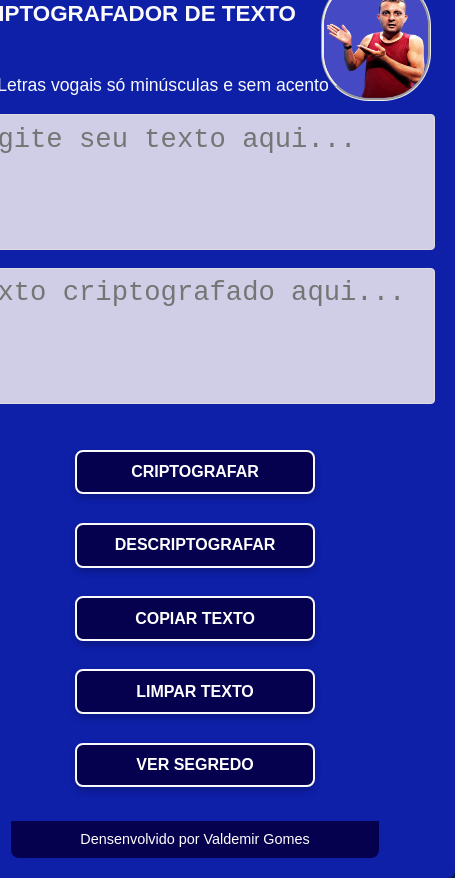
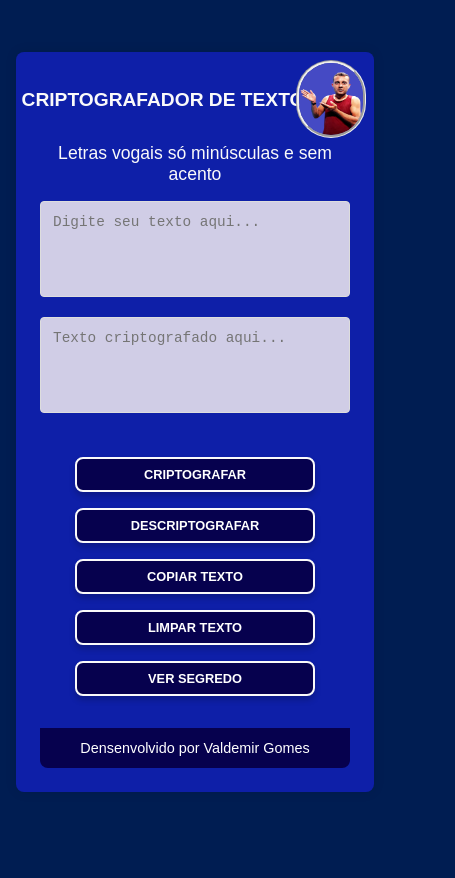
Before and after one commit to Valdemir91/Criptografador-de-Texto, a plain HTML site: page index.html in a window 390 px wide. Shown: the whole page, 455 px wide, since content can reach past the window. After the commit the page ends 844 px from the top, so only its background shows below. Drawn offline with Linux system fonts and the light colour scheme.

Commit message:
Update styles.css

```diff
--- a/styles.css
+++ b/styles.css
@@ -1,8 +1,8 @@
-:root{
---cor-do-titulo:#fafafa;
+:root {
+    --cor-do-titulo: #fafafa;
     --cor-do-quadro-dos-botao: hsla(234, 84%, 37%, 0.938);
---cor-fundo-pagina:#001d52;
---cor-dos-botao:#06014e;
+    --cor-fundo-pagina: #001d52;
+    --cor-dos-botao: #06014e;
 }
 
 body {
@@ -10,78 +10,81 @@ body {
     display: flex;
     justify-content: center;
     align-items: center;
-    height: 100vh;
+    min-height: 100vh;
     margin: 0;
     background-color: var(--cor-fundo-pagina);
+    padding: 1rem;
+    box-sizing: border-box;
 }
 
 .container {
     background-color: var(--cor-do-quadro-dos-botao);
-    padding: 1.25rem;
+    padding: 1.5rem;
     border-radius: 0.5rem;
     box-shadow: 0 0 0.7rem rgba(0, 0, 0, 0.1);
     text-align: center;
-    width: 37rem;
+    width: 100%;
+    max-width: 37rem;
     position: relative;
 }
 
 h1 {
+    margin-bottom: 2rem;
+    font-size: 1.6rem;
+    color: var(--cor-do-titulo);
+    font-weight: bold;
+    animation: slide-in 2s ease-out forwards;
     position: relative;
-    right: 4rem;
-    margin-bottom: 3rem;
-    font-size: 1.4rem;
-    color:var(--cor-do-titulo);
-    font-weight: bold;
+    left: -2rem; /* Ajuste para mover o título para a esquerda */
 }
 
 p {
-    position: relative;
-    right: 2rem;
     color: var(--cor-do-titulo);
     font-size: 1.1rem;
+    margin-bottom: 1rem;
 }
 
 textarea {
-    width: 30rem;
+    width: 100%;
     height: 8.5rem;
-    margin-bottom: 0.85rem;
-    padding: 0.55rem;
-    font-size: 1.7rem;
+    margin-bottom: 1rem;
+    padding: 0.75rem;
+    font-size: 1.2rem;
     border-radius: 0.25rem;
     border: 0.07rem solid #ddd;
+    background-color: #D0CDE6;
+    color: #666666;
     box-sizing: border-box;
     resize: none;
-    background-color: #D0CDE6;
-    color: #666666;
 }
 
 textarea::placeholder {
     text-align: left;
 }
 
-textarea:hover{
+textarea:hover {
     background-color: #d3f7e6;
 }
 
 .buttons {
     display: flex;
     flex-direction: column;
-    /* flex-direction: row; */
     align-items: center;
-    margin-top: 0.90rem;
+    margin-top: 1rem;
 }
 
 button {
-    width: 15rem;
+    width: 100%;
+    max-width: 15rem;
     padding: 0.7rem;
-    margin: 0.90rem;
+    margin: 0.5rem 0;
     font-size: 1rem;
     font-weight: bold;
     color: #FFFFFF;
     background-color: var(--cor-dos-botao);
-    border-style:double;
-    border-color:var(--cor-do-titulo);
-    border-radius: 0.50rem;
+    border-style: double;
+    border-color: var(--cor-do-titulo);
+    border-radius: 0.5rem;
     box-shadow: 0rem 0.25rem 0.38rem rgba(0, 0, 0, 0.2);
     cursor: pointer;
 }
@@ -92,31 +95,72 @@ button:hover {
 
 img {
     position: absolute;
-    top: 0.70rem;
+    top: 1rem;
     right: 1.5rem;
-    width: 6.5rem;
+    width: 6rem;
     height: auto;
     border-radius: 3rem;
-    border-style:groove;
+    border-style: groove;
 }
 
 footer {
-    position: relative;
-    right: -3.5rem;
-
-    background-color:var(--cor-dos-botao);
-    padding: 0.63rem;
+    background-color: var(--cor-dos-botao);
+    padding: 0.75rem;
     border-radius: 0 0 0.5rem 0.5rem;
-    margin-top: 1.25rem;
+    margin-top: 1.5rem;
     color: #FFFFFF;
-    font-weight:lighter;
+    font-weight: lighter;
     display: flex;
     align-items: center;
     justify-content: center;
     font-size: 0.9rem;
-    margin-right: 7rem;
 }
 
-footer:hover{
+footer:hover {
     background-color: #093f07;
 }
+
+/* Responsividade */
+@media (max-width: 768px) {
+    h1 {
+        font-size: 1.4rem;
+    }
+
+    textarea {
+        font-size: 1rem;
+        height: 7rem;
+    }
+
+    button {
+        font-size: 0.9rem;
+        padding: 0.6rem;
+    }
+
+    img {
+        top: 0.5rem;
+        right: 1rem;
+        width: 5rem;
+    }
+}
+
+@media (max-width: 450px) {
+    h1 {
+        font-size: 1.2rem;
+    }
+
+    textarea {
+        font-size: 0.9rem;
+        height: 6rem;
+    }
+
+    button {
+        font-size: 0.8rem;
+        padding: 0.5rem;
+    }
+
+    img {
+        top: 0.5rem;
+        right: 0.5rem;
+        width: 4rem;
+    }
+}
```
